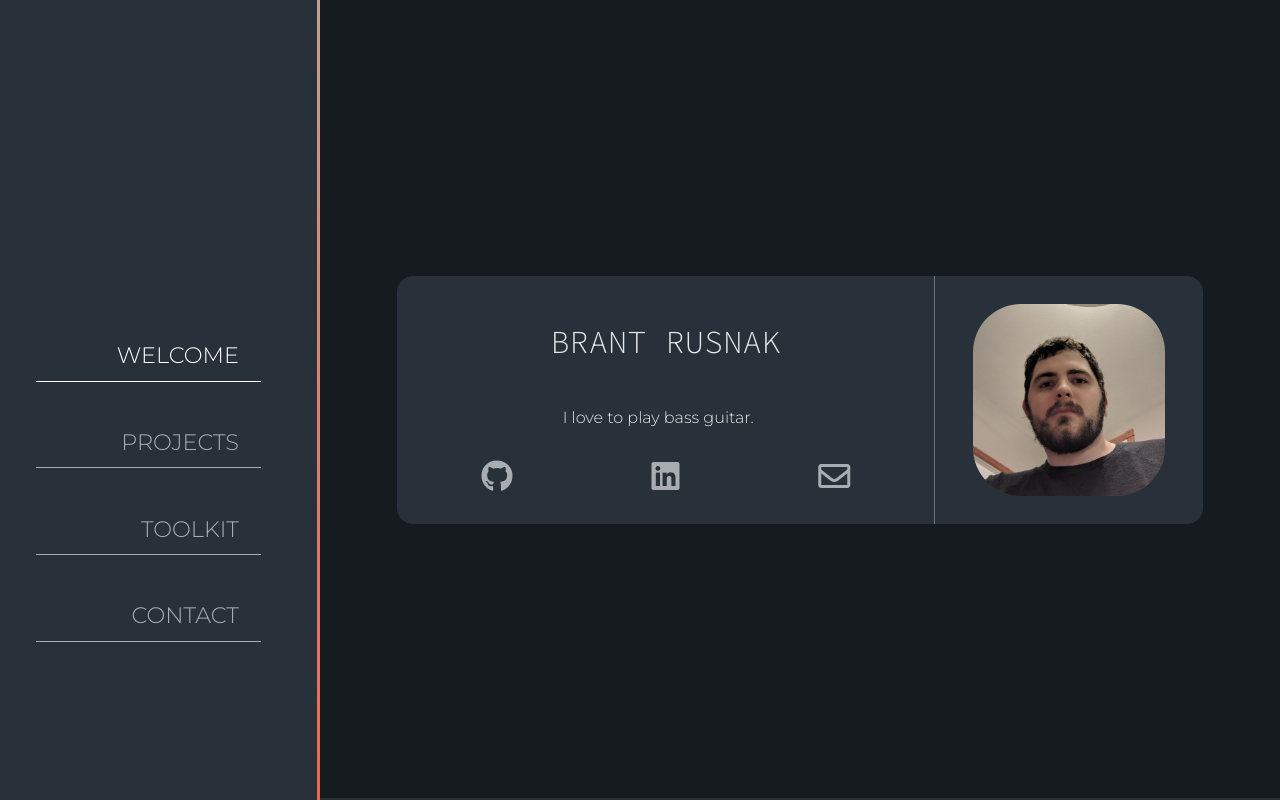
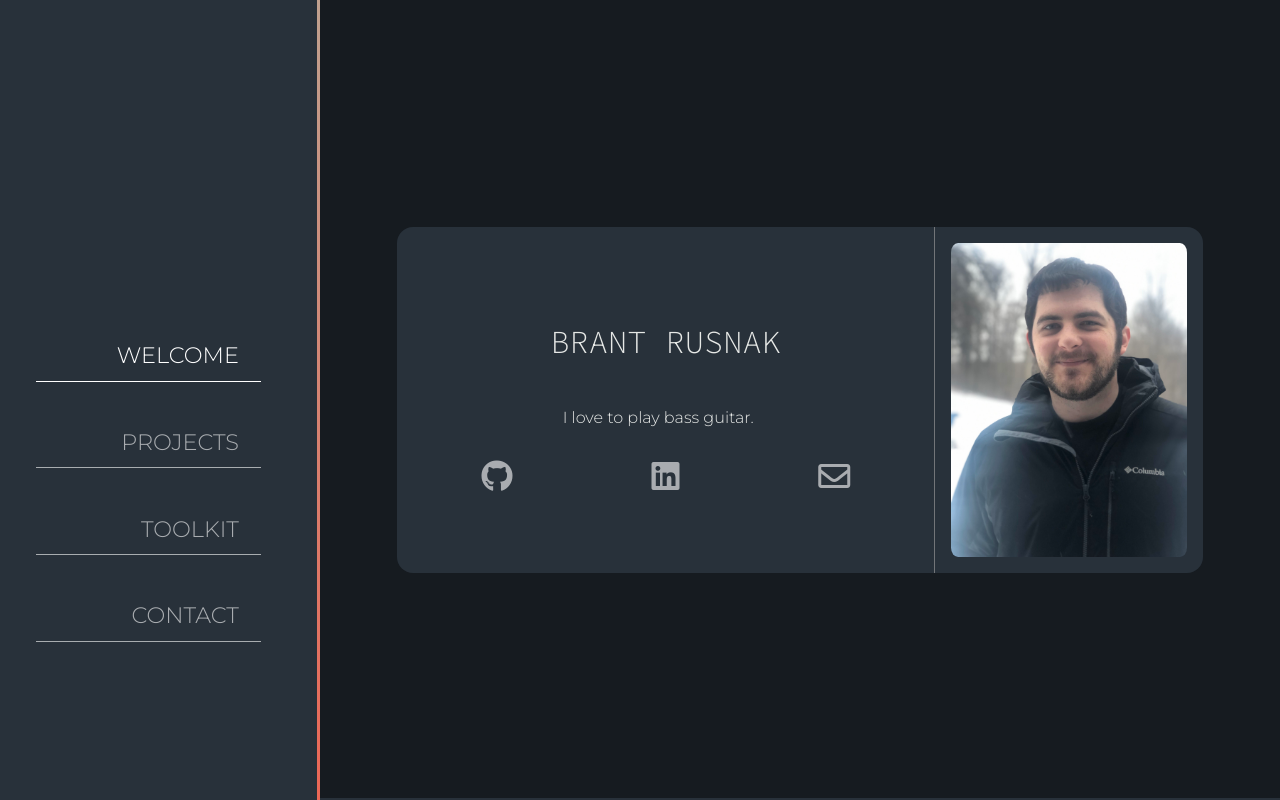
Before and after one commit to brantrusnak/brantrusnak.github.io, a website: page index.html in a window 1280 px wide. Drawn offline with Linux system fonts and the light colour scheme.

Commit message:
Updated profile image, styling, and html

```diff
--- a/index.html
+++ b/index.html
@@ -71,7 +71,26 @@
                         </ul>
                     </div>
                     <div class="section">
-                        <img class="profile" src="./assets/img/brant.jpg" alt="Brant Rusnak">
+                        <img
+                            class="profile"
+                            sizes="(max-width: 1400px) 100vw, 1400px"
+                            srcset="
+                            /assets/profile/brant_xlssrx_c_scale,w_200.jpg 200w,
+                            /assets/profile/brant_xlssrx_c_scale,w_392.jpg 392w,
+                            /assets/profile/brant_xlssrx_c_scale,w_534.jpg 534w,
+                            /assets/profile/brant_xlssrx_c_scale,w_661.jpg 661w,
+                            /assets/profile/brant_xlssrx_c_scale,w_764.jpg 764w,
+                            /assets/profile/brant_xlssrx_c_scale,w_867.jpg 867w,
+                            /assets/profile/brant_xlssrx_c_scale,w_957.jpg 957w,
+                            /assets/profile/brant_xlssrx_c_scale,w_1034.jpg 1034w,
+                            /assets/profile/brant_xlssrx_c_scale,w_1111.jpg 1111w,
+                            /assets/profile/brant_xlssrx_c_scale,w_1187.jpg 1187w,
+                            /assets/profile/brant_xlssrx_c_scale,w_1257.jpg 1257w,
+                            /assets/profile/brant_xlssrx_c_scale,w_1328.jpg 1328w,
+                            /assets/profile/brant_xlssrx_c_scale,w_1391.jpg 1391w,
+                            /assets/profile/brant_xlssrx_c_scale,w_1400.jpg 1400w"
+                            src="/assets/profile/brant_xlssrx_c_scale,w_1400.jpg"
+                            alt="Brant Rusnak">
                     </div>
                 </div>
             </section>
--- a/src/css/about.scss
+++ b/src/css/about.scss
@@ -42,8 +42,9 @@ section#welcome {
       }
 
       img.profile {
-        max-width: 12em;
-        border-radius: 25%;
+        border-radius: 3%;
+        max-width: 100%;
+        max-height: 30em;
       }
       ul.likes{
         display: inline-block;
```
Also changed, not shown: assets/img/brant.jpg (deleted), assets/profile/brant_xlssrx_c_scale,w_1034.jpg (added), assets/profile/brant_xlssrx_c_scale,w_1111.jpg (added), assets/profile/brant_xlssrx_c_scale,w_1187.jpg (added), assets/profile/brant_xlssrx_c_scale,w_1257.jpg (added), assets/profile/brant_xlssrx_c_scale,w_1328.jpg (added), assets/profile/brant_xlssrx_c_scale,w_1391.jpg (added), assets/profile/brant_xlssrx_c_scale,w_1400.jpg (added), assets/profile/brant_xlssrx_c_scale,w_200.jpg (added), assets/profile/brant_xlssrx_c_scale,w_392.jpg (added), assets/profile/brant_xlssrx_c_scale,w_534.jpg (added), assets/profile/brant_xlssrx_c_scale,w_661.jpg (added), assets/profile/brant_xlssrx_c_scale,w_764.jpg (added), assets/profile/brant_xlssrx_c_scale,w_867.jpg (added), 2 more files.
